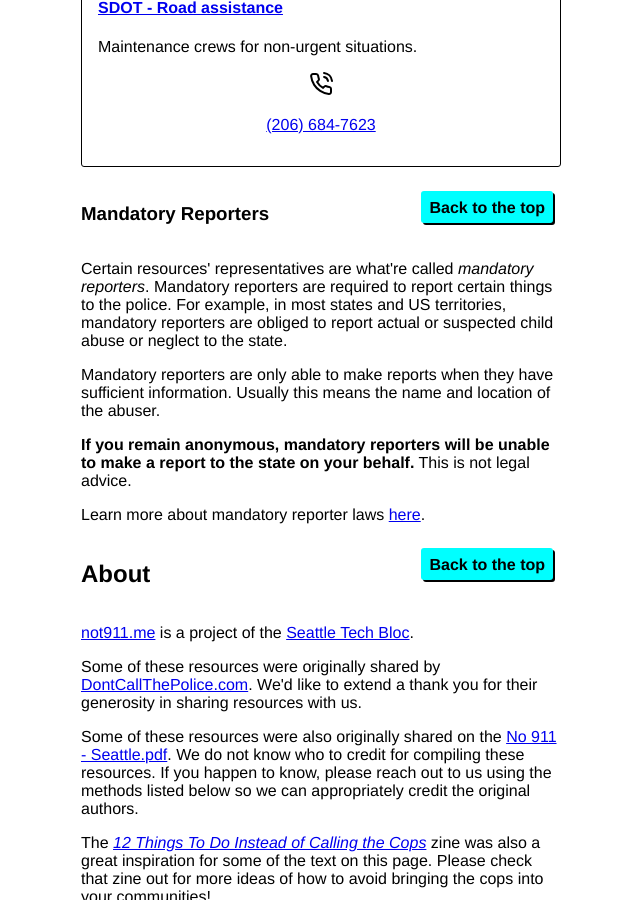
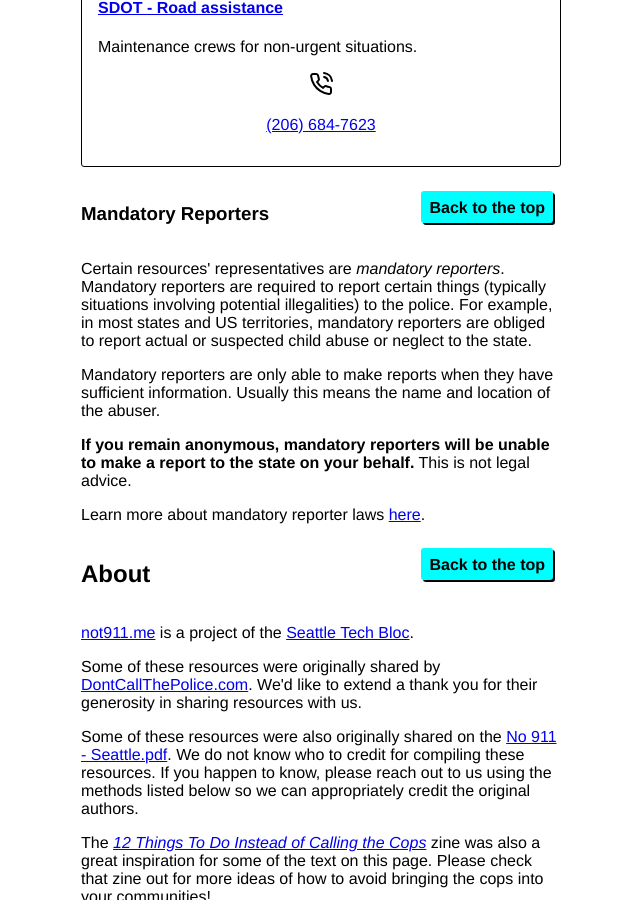
Before and after one commit to OrcaCollective/not911.me, a Jekyll site: the page built from index.md, in a window 1280 px wide and 900 px high, scrolled down 11947 px. Shown: the whole window, without its empty margins (319-959 px from the left). Built offline with Jekyll 4.4.1, drawn with Linux system fonts in a browser that asks for light colours.

Commit message:
Improve wording
Co-authored-by: Madison Swain-Bowden <bowdenm@spu.edu>

```diff
--- a/_includes/mandatory-reporters.html
+++ b/_includes/mandatory-reporters.html
@@ -5,7 +5,7 @@
     </header>
 
     <p>
-        Certain resources' representatives are what're called <em>mandatory reporters</em>. Mandatory reporters are required to report certain things to the police. For example, in most states and US territories, mandatory reporters are obliged to report actual or suspected child abuse or neglect to the state.
+        Certain resources' representatives are <em>mandatory reporters</em>. Mandatory reporters are required to report certain things (typically situations involving potential illegalities) to the police. For example, in most states and US territories, mandatory reporters are obliged to report actual or suspected child abuse or neglect to the state.
     </p>
 
     <p>
```
